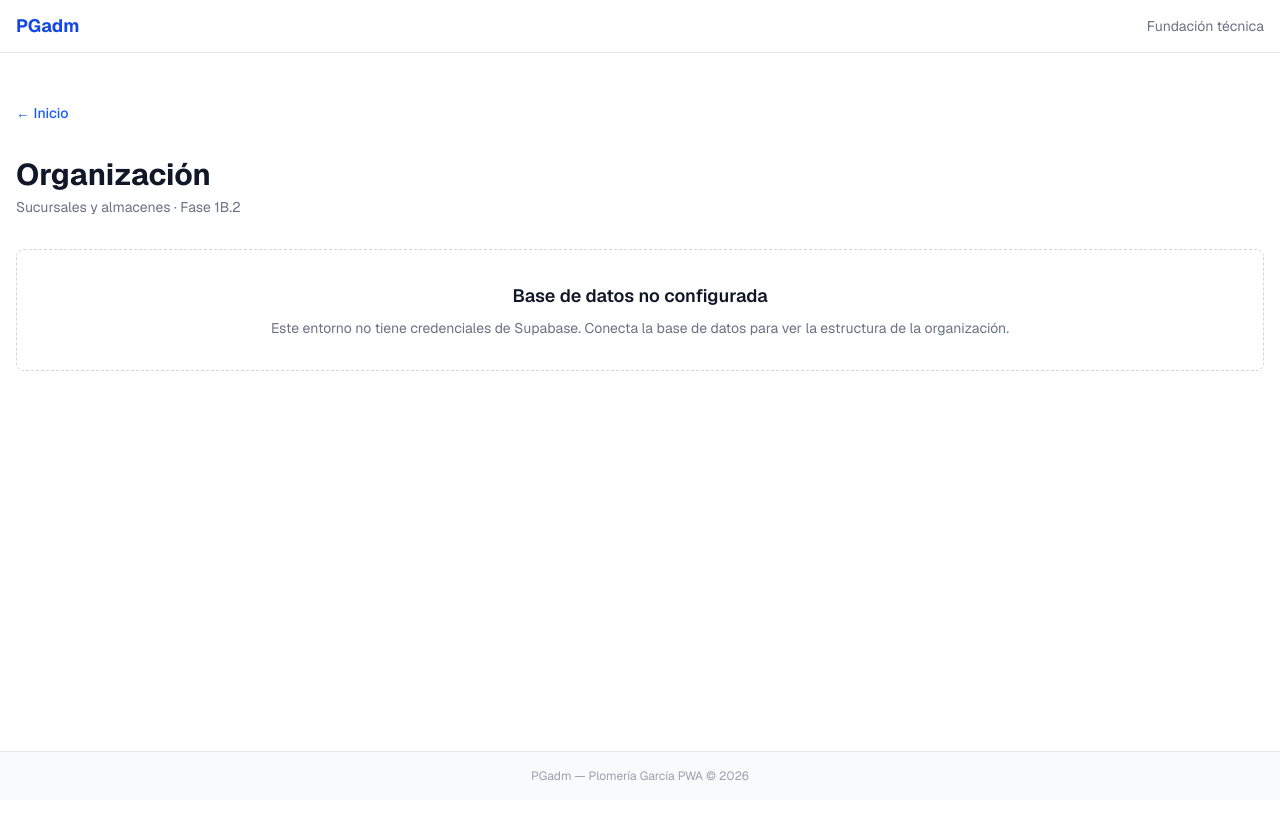
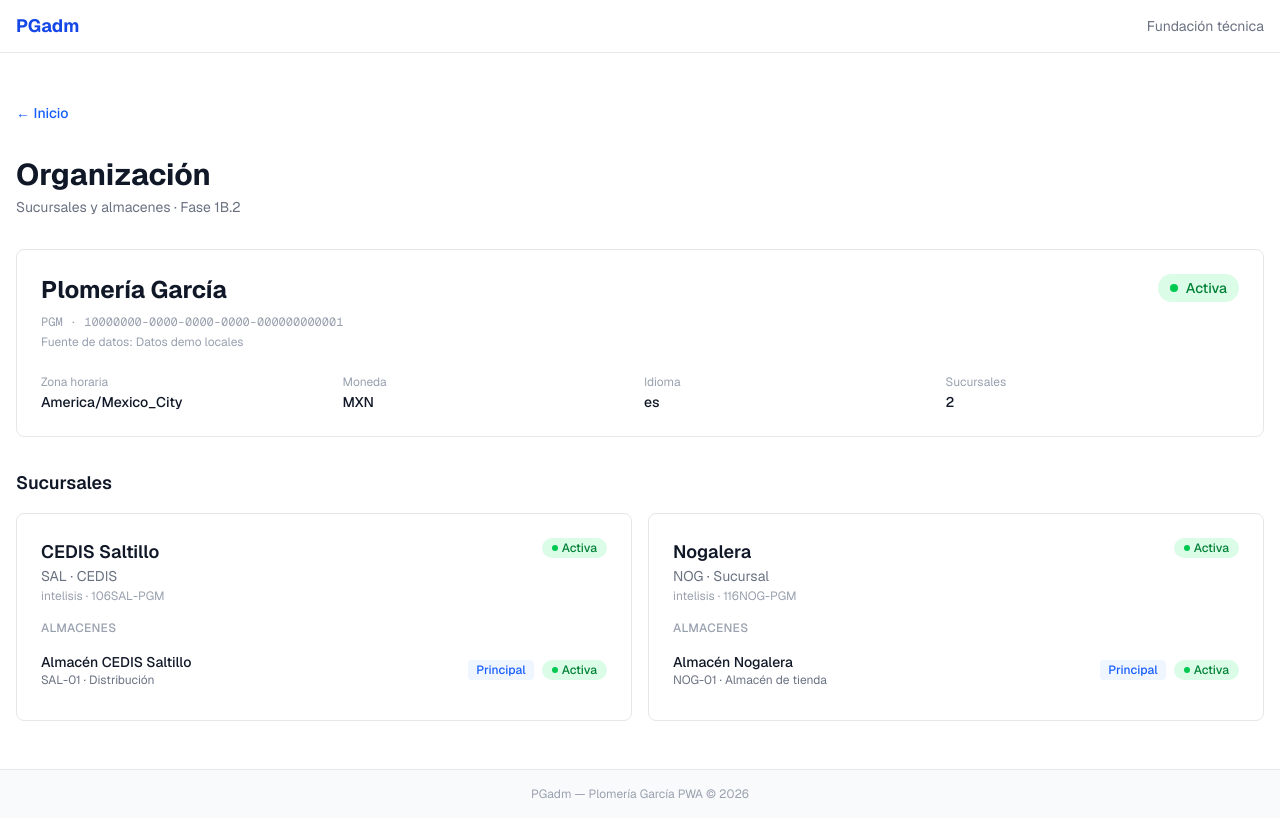
Before and after one commit to Yuse16/PGadm, a Next.js app: page /admin/organization in a window 1280 px wide. Built offline with nearby package versions, Linux system fonts and the light colour scheme.

Commit message:
fix(org): provide explicit demo data source before RLS

```diff
--- a/src/app/admin/organization/page.tsx
+++ b/src/app/admin/organization/page.tsx
@@ -3,7 +3,10 @@ import type { ReactNode } from "react";
 import { getOrganizationStructure } from "@/features/organization/application";
 import type { OrganizationStructureResult } from "@/features/organization/application";
 import { OrganizationOverview } from "@/features/organization/components/organization-overview";
-import { SupabaseOrganizationRepository } from "@/features/organization/infrastructure";
+import {
+  createOrganizationRepository,
+  getOrganizationDataSource,
+} from "@/features/organization/infrastructure";
 import {
   OrganizationError,
   OrganizationNotFoundError,
@@ -15,7 +18,8 @@ export const dynamic = "force-dynamic";
 const DEMO_ORGANIZATION_CODE = "PGM";
 
 export default async function OrganizationPage() {
-  const repository = new SupabaseOrganizationRepository();
+  const dataSource = getOrganizationDataSource();
+  const repository = createOrganizationRepository(dataSource);
 
   let structure: OrganizationStructureResult | null = null;
   let errorMessage: ReactNode = null;
@@ -32,7 +36,7 @@ export default async function OrganizationPage() {
       errorMessage = (
         <EmptyState
           title="Base de datos no configurada"
-          message="Este entorno no tiene credenciales de Supabase. Conecta la base de datos para ver la estructura de la organización."
+          message={error.message}
         />
       );
     } else if (error instanceof OrganizationNotFoundError) {
@@ -77,7 +81,11 @@ export default async function OrganizationPage() {
           Sucursales y almacenes · Fase 1B.2
         </p>
       </header>
-      {structure ? <OrganizationOverview structure={structure} /> : errorMessage}
+      {structure ? (
+        <OrganizationOverview structure={structure} dataSource={dataSource} />
+      ) : (
+        errorMessage
+      )}
     </div>
   );
 }
--- a/src/features/organization/components/branch-card.tsx
+++ b/src/features/organization/components/branch-card.tsx
@@ -42,6 +42,11 @@ export function BranchCard({
           <p className="text-sm text-gray-500">
             {branch.code} · {BRANCH_TYPE_LABELS[branch.branchType]}
           </p>
+          {branch.externalSource && branch.externalId ? (
+            <p className="mt-0.5 text-xs text-gray-400">
+              {branch.externalSource} · {branch.externalId}
+            </p>
+          ) : null}
         </div>
         <StatusBadge status={branch.status} />
       </div>
--- a/src/features/organization/components/organization-overview.tsx
+++ b/src/features/organization/components/organization-overview.tsx
@@ -1,12 +1,25 @@
 import type { OrganizationStructureResult } from "../application";
 import { BranchCard } from "./branch-card";
+import {
+  ORGANIZATION_DATA_SOURCE_LABELS,
+  type OrganizationDataSource,
+} from "../infrastructure";
 
 export function OrganizationOverview({
   structure,
+  dataSource,
 }: {
   structure: OrganizationStructureResult;
+  dataSource: OrganizationDataSource;
 }) {
   const { organization, branches } = structure;
+
+  const sourceLabel =
+    dataSource === "demo"
+      ? ORGANIZATION_DATA_SOURCE_LABELS.demo
+      : organization.externalSource && organization.externalId
+        ? `${organization.externalSource} (${organization.externalId})`
+        : "Base de datos (seed demo)";
 
   return (
     <div className="space-y-8">
@@ -21,10 +34,7 @@ export function OrganizationOverview({
               {organization.code} · {organization.id}
             </p>
             <p className="mt-1 text-xs text-gray-400">
-              Fuente de datos:{" "}
-              {organization.externalSource && organization.externalId
-                ? `${organization.externalSource} (${organization.externalId})`
-                : "Base de datos (seed demo)"}
+              Fuente de datos: {sourceLabel}
             </p>
           </div>
           <StatusPill status={organization.status} />
--- a/src/features/organization/domain/organization-errors.ts
+++ b/src/features/organization/domain/organization-errors.ts
@@ -27,9 +27,10 @@ export class OrganizationDataError extends OrganizationError {
 }
 
 export class RepositoryConfigurationError extends OrganizationError {
-  constructor() {
+  constructor(message?: string) {
     super(
-      "Supabase is not configured. Set NEXT_PUBLIC_SUPABASE_URL and NEXT_PUBLIC_SUPABASE_ANON_KEY to query a database."
+      message ??
+        "Supabase is not configured. Set NEXT_PUBLIC_SUPABASE_URL and NEXT_PUBLIC_SUPABASE_ANON_KEY to query a database."
     );
     this.name = "RepositoryConfigurationError";
   }
--- /dev/null
+++ b/src/features/organization/infrastructure/demo-organization-repository.ts
@@ -0,0 +1,180 @@
+import type {
+  Branch,
+  BranchWarehouseRelation,
+  Organization,
+  OrganizationRepository,
+  Warehouse,
+} from "../domain";
+import { OrganizationNotFoundError } from "../domain";
+
+/**
+ * Phase 1B.2 demo data source.
+ *
+ * The organization tables are owner-only until Phase 1B.3 enables
+ * authentication, grants and RLS, so an anon-keyed client cannot read them
+ * (`permission denied`). This repository serves the same fixtures that
+ * `supabase/seed.sql` inserts, explicitly labelled as local demo data.
+ *
+ * It is selected explicitly by `createOrganizationRepository` — never as a
+ * silent fallback after a failed database read. Real anon reads will be
+ * enabled when Phase 1B.3 implements auth, grants and RLS.
+ */
+
+const DEMO_TIMESTAMP = "2026-07-31T00:00:00.000Z";
+
+const ORGANIZATION_ID = "10000000-0000-0000-0000-000000000001";
+const BRANCH_NOG_ID = "10000000-0000-0000-0000-000000000002";
+const BRANCH_SAL_ID = "10000000-0000-0000-0000-000000000004";
+const WAREHOUSE_NOG01_ID = "10000000-0000-0000-0000-000000000003";
+const WAREHOUSE_SAL01_ID = "10000000-0000-0000-0000-000000000005";
+
+const DEMO_ORGANIZATION: Organization = {
+  id: ORGANIZATION_ID,
+  code: "PGM",
+  name: "Plomería García",
+  legalName: null,
+  status: "active",
+  timezone: "America/Mexico_City",
+  currency: "MXN",
+  language: "es",
+  externalSource: null,
+  externalId: null,
+  createdAt: DEMO_TIMESTAMP,
+  updatedAt: DEMO_TIMESTAMP,
+};
+
+const DEMO_BRANCHES: Branch[] = [
+  {
+    id: BRANCH_NOG_ID,
+    organizationId: ORGANIZATION_ID,
+    code: "NOG",
+    name: "Nogalera",
+    branchType: "store",
+    status: "active",
+    timezone: "America/Mexico_City",
+    address: {
+      line: null,
+      city: null,
+      stateProvince: null,
+      postalCode: null,
+      country: "MX",
+    },
+    externalSource: "intelisis",
+    externalId: "116NOG-PGM",
+    createdAt: DEMO_TIMESTAMP,
+    updatedAt: DEMO_TIMESTAMP,
+  },
+  {
+    id: BRANCH_SAL_ID,
+    organizationId: ORGANIZATION_ID,
+    code: "SAL",
+    name: "CEDIS Saltillo",
+    branchType: "distribution_center",
+    status: "active",
+    timezone: "America/Monterrey",
+    address: {
+      line: null,
+      city: "Saltillo",
+      stateProvince: "Coahuila",
+      postalCode: null,
+      country: "MX",
+    },
+    externalSource: "intelisis",
+    externalId: "106SAL-PGM",
+    createdAt: DEMO_TIMESTAMP,
+    updatedAt: DEMO_TIMESTAMP,
+  },
+];
+
+const DEMO_WAREHOUSES: Warehouse[] = [
+  {
+    id: WAREHOUSE_NOG01_ID,
+    organizationId: ORGANIZATION_ID,
+    branchId: BRANCH_NOG_ID,
+    code: "NOG-01",
+    name: "Almacén Nogalera",
+    warehouseType: "store_backroom",
+    status: "active",
+    isPrimary: true,
+    externalSource: "intelisis",
+    externalId: "116NOG-PGM",
+    createdAt: DEMO_TIMESTAMP,
+    updatedAt: DEMO_TIMESTAMP,
+  },
+  {
+    id: WAREHOUSE_SAL01_ID,
+    organizationId: ORGANIZATION_ID,
+    branchId: BRANCH_SAL_ID,
+    code: "SAL-01",
+    name: "Almacén CEDIS Saltillo",
+    warehouseType: "distribution",
+    status: "active",
+    isPrimary: true,
+    externalSource: "intelisis",
+    externalId: "106SAL-PGM",
+    createdAt: DEMO_TIMESTAMP,
+    updatedAt: DEMO_TIMESTAMP,
+  },
+];
+
+const DEMO_RELATIONS: BranchWarehouseRelation[] = [
+  {
+    id: "10000000-0000-0000-0000-000000000006",
+    organizationId: ORGANIZATION_ID,
+    branchId: BRANCH_NOG_ID,
+    warehouseId: WAREHOUSE_SAL01_ID,
+    relationshipType: "supply",
+    priority: 1,
+    active: true,
+    validFrom: DEMO_TIMESTAMP,
+    validTo: null,
+    specialRules: null,
+    createdAt: DEMO_TIMESTAMP,
+    updatedAt: DEMO_TIMESTAMP,
+  },
+];
+
+function ascendingByName(a: Branch, b: Branch): number {
+  return a.name.localeCompare(b.name);
+}
+
+function warehousesForBranch(branchId: string): Warehouse[] {
+  return DEMO_WAREHOUSES.filter((warehouse) => warehouse.branchId === branchId).sort(
+    (a, b) => (a.isPrimary === b.isPrimary ? a.code.localeCompare(b.code) : a.isPrimary ? -1 : 1)
+  );
+}
+
+export class DemoOrganizationRepository implements OrganizationRepository {
+  async findOrganizationById(organizationId: string): Promise<Organization> {
+    const found = DEMO_ORGANIZATION.id === organizationId ? DEMO_ORGANIZATION : null;
+    if (!found) {
+      throw new OrganizationNotFoundError(organizationId);
+    }
+    return found;
+  }
+
+  async findOrganizationByCode(code: string): Promise<Organization> {
+    if (DEMO_ORGANIZATION.code !== code) {
+      throw new OrganizationNotFoundError(code);
+    }
+    return DEMO_ORGANIZATION;
+  }
+
+  async listBranchesByOrganization(organizationId: string): Promise<Branch[]> {
+    return DEMO_BRANCHES.filter(
+      (branch) => branch.organizationId === organizationId
+    ).sort(ascendingByName);
+  }
+
+  async listWarehousesByBranch(branchId: string): Promise<Warehouse[]> {
+    return warehousesForBranch(branchId);
+  }
+
+  async listBranchWarehouseRelations(
+    organizationId: string
+  ): Promise<BranchWarehouseRelation[]> {
+    return DEMO_RELATIONS.filter(
+      (relation) => relation.organizationId === organizationId
+    ).sort((a, b) => a.priority - b.priority);
+  }
+}
--- /dev/null
+++ b/src/features/organization/infrastructure/repository-selection.ts
@@ -0,0 +1,51 @@
+import type { OrganizationRepository } from "../domain";
+import { RepositoryConfigurationError } from "../domain";
+import { DemoOrganizationRepository } from "./demo-organization-repository";
+import { SupabaseOrganizationRepository } from "./supabase-organization-repository";
+
+export const ORGANIZATION_DATA_SOURCES = ["demo", "supabase"] as const;
+export type OrganizationDataSource = (typeof ORGANIZATION_DATA_SOURCES)[number];
+
+export const ORGANIZATION_DATA_SOURCE_LABELS: Record<OrganizationDataSource, string> = {
+  demo: "Datos demo locales",
+  supabase: "Base de datos",
+};
+
+/**
+ * Phase 1B.2 explicit decision: the organization screen reads in-code demo
+ * fixtures. The anon-keyed Supabase client cannot read the owner-only tables
+ * until Phase 1B.3 implements authentication, grants and RLS, so "supabase"
+ * must be requested explicitly and will fail loudly until then.
+ *
+ * The selection is deterministic: `ORGANIZATION_DATA_SOURCE` env var, or the
+ * documented Phase 1B.2 default. It is never a silent runtime fallback after
+ * a failed read.
+ */
+const DEFAULT_DATA_SOURCE: OrganizationDataSource = "demo";
+
+export function resolveOrganizationDataSource(
+  value: string | undefined
+): OrganizationDataSource {
+  if (value === "demo" || value === "supabase") {
+    return value;
+  }
+  if (value === undefined || value === "") {
+    return DEFAULT_DATA_SOURCE;
+  }
+  throw new RepositoryConfigurationError(
+    `Invalid ORGANIZATION_DATA_SOURCE "${value}". Expected one of: ${ORGANIZATION_DATA_SOURCES.join(", ")}`
+  );
+}
+
+export function getOrganizationDataSource(): OrganizationDataSource {
+  return resolveOrganizationDataSource(process.env.ORGANIZATION_DATA_SOURCE);
+}
+
+export function createOrganizationRepository(
+  source: OrganizationDataSource = getOrganizationDataSource()
+): OrganizationRepository {
+  if (source === "demo") {
+    return new DemoOrganizationRepository();
+  }
+  return new SupabaseOrganizationRepository();
+}
```
Also changed, not shown: src/features/organization/infrastructure/index.ts (+9 -0 lines), 1 other file (tests, documents, lock files or other folders).
